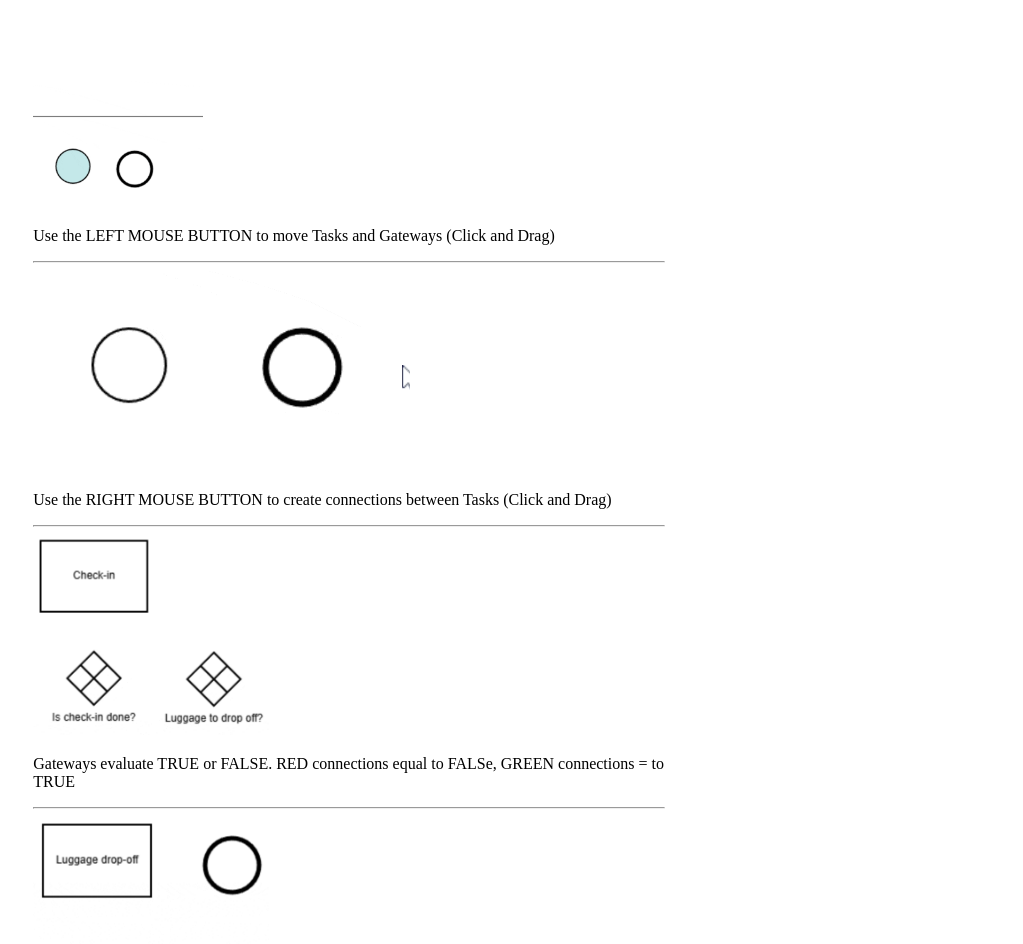
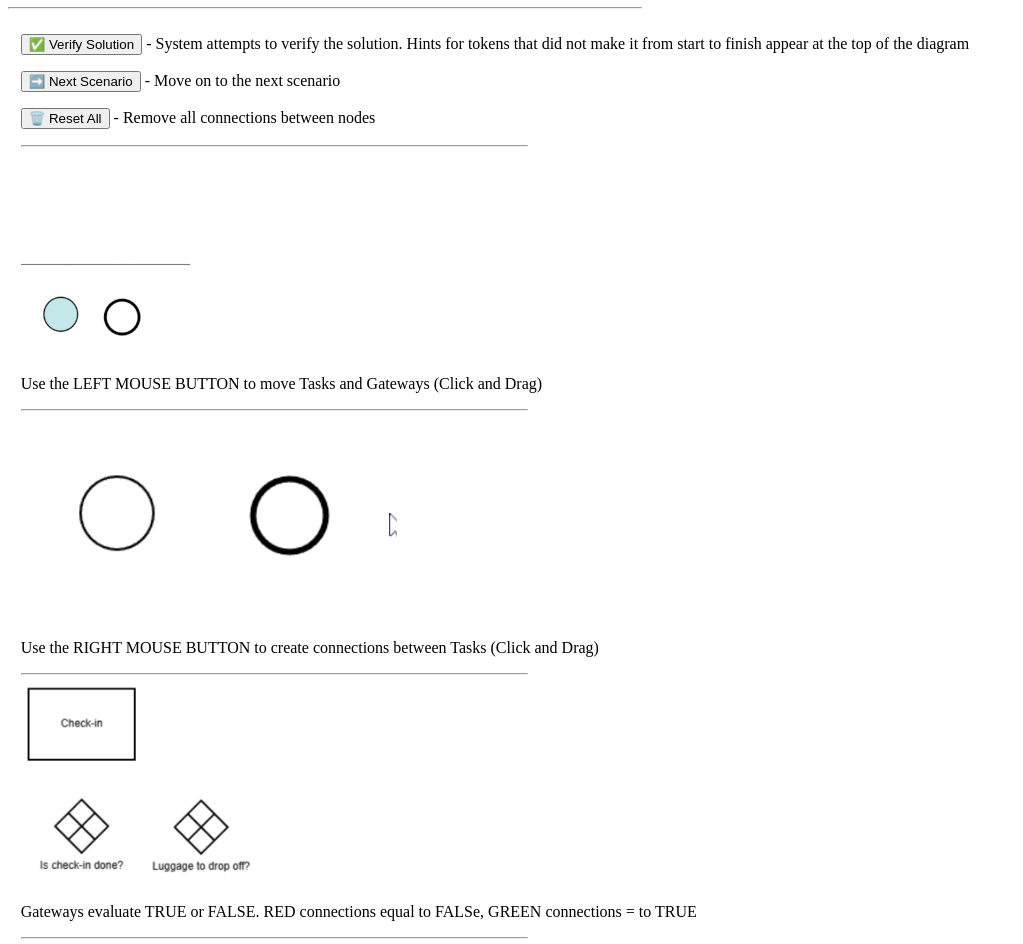
Before and after one commit to GSAmundsen/gsamundsen.github.io, a website: page help.html in a window 1280 px wide. Shown: the part 73-1017 px from the top of the page, without its empty margins (0-1023 px from the left). Drawn offline with Linux system fonts and the light colour scheme.

Commit message:
Update help.html

```diff
--- a/help.html
+++ b/help.html
@@ -5,33 +5,40 @@
     <title>Gamified BPMN Help Page</title>
 </head>
 <body>
-    <h1 style="margin-left: 2%;">Gamified BPMN Help Page</h1>
-    <div style="margin-left: 2%; width: 50%;">
+    <h1 style="margin-left: 1%;">Gamified BPMN Help Page</h1>
+    <hr style="width: 50%;margin-left: 0;">
+    <div style="margin-left: 1%; width: 80%; margin-top: 2%;">
+        <div>
+            <p><button>✅ Verify Solution</button> - System attempts to verify the solution. Hints for tokens that did not make it from start to finish appear at the top of the diagram</p>
+            <p><button>➡️ Next Scenario</button> - Move on to the next scenario</p>
+            <p><button>🗑️ Reset All</button> - Remove all connections between nodes</p>
+        </div>
+            <hr style="width: 50%;margin-left: 0;">
         <div>
             <img src="./img/help/DragDrop.gif" height="200px">
             <p>Use the LEFT MOUSE BUTTON to move Tasks and Gateways (Click and Drag)</p>
         </div>
-            <hr>
+            <hr style="width: 50%;margin-left: 0;">
         <div>
             <img src="./img/help/CreateConnection.gif" height="200px">
             <p>Use the RIGHT MOUSE BUTTON to create connections between Tasks (Click and Drag)</p>
         </div>
-             <hr>
+             <hr style="width: 50%;margin-left: 0;">
         <div>
              <img src="./img/help/TrueFalseConnection.gif" height="200px">
             <p>Gateways evaluate TRUE or FALSE. RED connections equal to FALSe, GREEN connections = to TRUE</p>
         </div>
-             <hr>
+            <hr style="width: 50%;margin-left: 0;">
         <div>
              <img src="./img/help/DeleteLast.gif" height="200px">
             <p>With no nodes selected, pressing the DELETE key removes the last connection made</p>
         </div>
-             <hr>
+            <hr style="width: 50%;margin-left: 0;">
         <div>
              <img src="./img/help/DeleteConnected.gif" height="200px">
             <p>Selecting a node, then pressing the DELETE key removes all connections to that node</p>
         </div>
-             <hr>
+             <hr style="width: 50%;margin-left: 0;">
 
     </div>
 
```
